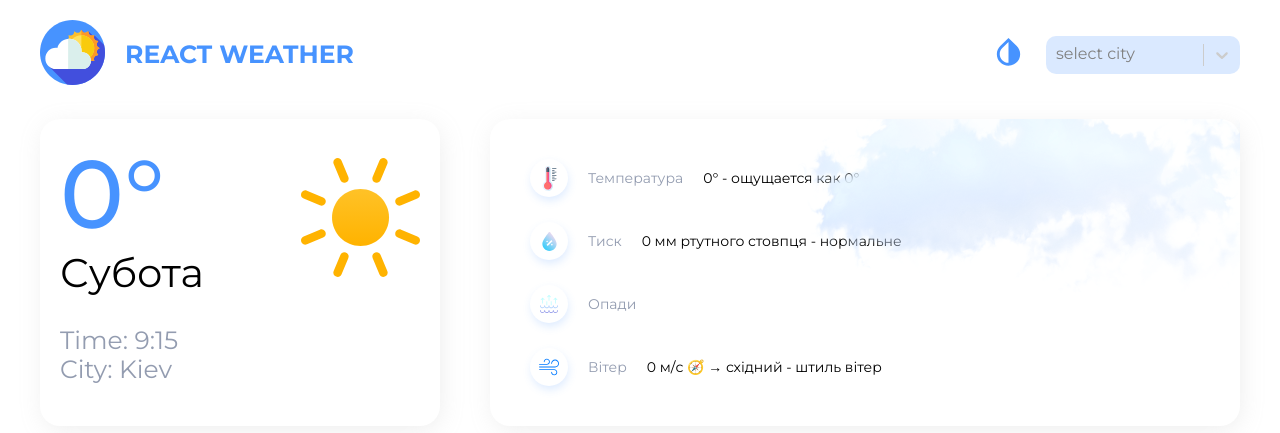
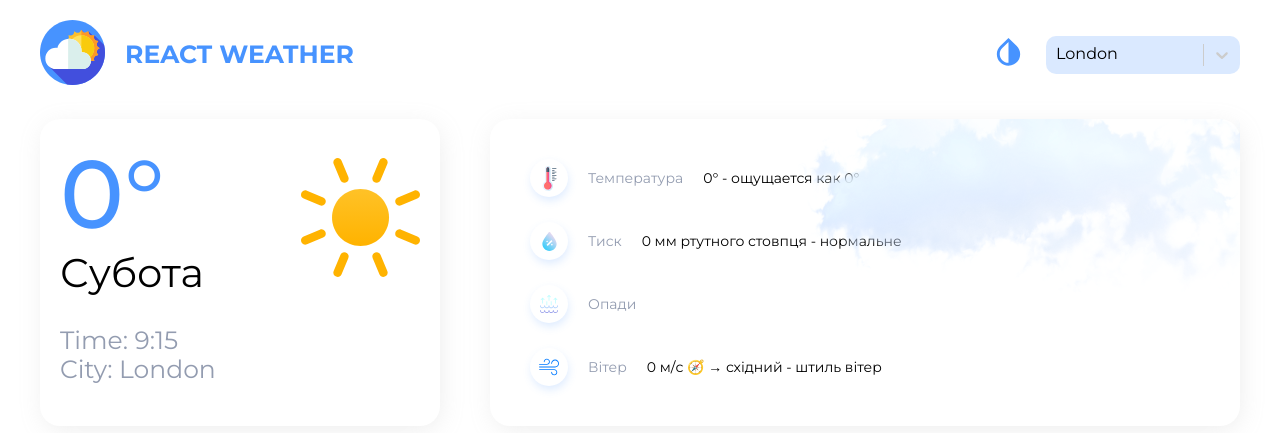
Before and after one commit to xtadeushx/weather-react-redux, a React (Create React App) app: page / in a window 1280 px wide. Shown: the top 433 px of the page. Built offline with nearby package versions, Linux system fonts and the light colour scheme; no server answers.

Commit message:
Fill: city context

```diff
--- a/src/App.tsx
+++ b/src/App.tsx
@@ -1,4 +1,4 @@
-import React from 'react';
+import React, { createContext, useState } from 'react';
 import { Route, Routes } from 'react-router-dom';
 import { Home } from './pges/Home/Home';
 import { MonthStatistic } from './pges/MonthStatistic/MonthStatistic';
@@ -6,19 +6,29 @@ import Header from './shared/Header/Header';
 import { items } from './data';
 import Popup from './shared/Popup/Popup';
 import { ThemeProvider } from './provider/ThemeProvider';
+import { useLocalStorage } from './hooks/useLocalStorage';
+export const cityContext = createContext({});
 
 function App() {
+// add city to localStorage
+  // const [city, setCity] = useLocalStorage([], 'city')
+
+
+
+
   return (
     <div className="global-container">
         {/* <Popup items={items}/> */}
       <div className="container">
 
-        <Header title="React weather" />
+         <Header title="React weather"/>
 
         <Routes>
           <Route path="/" element={<Home />} />
           <Route path="/month-statistic" element={<MonthStatistic />} />
         </Routes>
+
+
 
       </div>
     </div>
--- /dev/null
+++ b/src/context/CityContext.ts
@@ -0,0 +1,11 @@
+import { createContext } from 'react';
+
+export interface ICityContext {
+  city: string;
+  changeCity: (city: string) => void;
+}
+
+export const CityContext = createContext<ICityContext>({
+  city: 'London',
+  changeCity: () => {},
+});
--- /dev/null
+++ b/src/hooks/useCity.ts
@@ -0,0 +1,4 @@
+import {useContext} from 'react';
+import { CityContext } from '../context/CityContext';
+
+export const useCity = () => useContext(CityContext);
--- /dev/null
+++ b/src/hooks/useLocalStorage.ts
@@ -0,0 +1,18 @@
+import { useEffect, useState } from 'react';
+
+export const useLocalStorage = (initialValue: any, key: string) => {
+  const getValue = (): string => {
+    const storage = localStorage.getItem(key);
+    if (storage) {
+        return JSON.parse(storage);
+    }
+    return initialValue;
+  };
+  const [value, setValue] = useState(getValue);
+
+useEffect(()=>{
+localStorage.setItem(key, JSON.stringify(value));
+}, [value])
+
+  return [value, setValue];
+};
--- a/src/index.tsx
+++ b/src/index.tsx
@@ -6,6 +6,7 @@ import App from './App';
 import { ThemeProvider } from './provider/ThemeProvider';
 import './styles/index.scss';
 import { store } from './store/store';
+import { CityProvider } from './provider/CityProvider';
 
 const root = ReactDOM.createRoot(document.getElementById('root') as HTMLElement);
 root.render(
@@ -13,7 +14,9 @@ root.render(
     <BrowserRouter>
       <React.StrictMode>
         <ThemeProvider>
+          <CityProvider>
           <App />
+          </CityProvider>
         </ThemeProvider>
       </React.StrictMode>
     </BrowserRouter>
--- a/src/pges/Home/Home.tsx
+++ b/src/pges/Home/Home.tsx
@@ -17,7 +17,6 @@ const dispatch = useCustomDispatch();
 
 useEffect(() => {
   dispatch(fetchCurrentWeatherApi('Paris'));
-  console.log(weather);
 }, [])
 
 
--- a/src/pges/Home/components/ThisDay/ThisDay.module.scss
+++ b/src/pges/Home/components/ThisDay/ThisDay.module.scss
@@ -37,4 +37,7 @@
     color: $base-color;
     font-size: 25px;
   }
+  .this__city {
+   text-transform: capitalize;
+  }
 }
--- a/src/pges/Home/components/ThisDay/ThisDay.tsx
+++ b/src/pges/Home/components/ThisDay/ThisDay.tsx
@@ -1,5 +1,6 @@
-import React from 'react'
+import React, { useContext } from 'react'
 import { GlobalSvgSelector } from '../../../../assets/icons/global/GlobalSvgSelector';
+import { useCity } from '../../../../hooks/useCity';
 import { CurrentDate } from '../../../../services/CuurentDate';
 import { Weather } from '../../../../types/types';
 import s from './ThisDay.module.scss';
@@ -9,9 +10,13 @@ type ThisDayProps = {
 }
 
 const ThisDay = ({ weather }: ThisDayProps) => {
+
+  const {city} = useCity();
+
   const currentDay = new CurrentDate(new Date());
   let weekDay = currentDay.getDay();
   let time = currentDay.getTime();
+
   const icon = weather.weather[0]['icon']
   return (
     <div className={s.this__day}>
@@ -25,7 +30,7 @@ const ThisDay = ({ weather }: ThisDayProps) => {
       </div>
       <div className={s.bottom__block}>
         <div className={s.this__time}>Time: <span>{time}</span>    </div>
-        <div className={s.this__city}>City: Kiev</div>
+        <div className={s.this__city}>City: {city}</div>
       </div>
     </div>
   )
--- /dev/null
+++ b/src/provider/CityProvider.tsx
@@ -0,0 +1,33 @@
+import React, { ReactNode, useState } from 'react';
+import { CityContext } from '../context/CityContext';
+import { ThemeContext, Theme } from '../context/ThemeContext';
+import { changeCssRootVariables } from '../models/changeCssRootVariables';
+import { storage } from '../models/Storage';
+
+type CityProviderProps = {
+  children: ReactNode;
+};
+
+const CityProvider = ({ children, ...props }: CityProviderProps) => {
+  let currentCity = storage.getLocalStorageItem('city');
+  const [city, setCity] = useState(currentCity || 'London');
+
+
+  const changeCity = (data: string) => {
+    setCity(data);
+    storage.setLocalStorageItem('city', data);
+  };
+
+  return (
+    <CityContext.Provider
+      value={{
+        city,
+        changeCity,
+      }}
+      {...props}>
+      {children}
+    </CityContext.Provider>
+  );
+};
+
+export { CityProvider };
--- a/src/services/WeatherService.ts
+++ b/src/services/WeatherService.ts
@@ -6,7 +6,7 @@ import { Weather } from '../types/types';
 // const API_KEY = process.env.REACT_APP_API_KEY;
 
 export class WeatherSErvice {
-  static getCurrentWeather(city: string):Promise<AxiosResponse<Weather>> {
-    return api.get(`/weather?q=${city}&lang=ua`);
+  static getCurrentWeather(city: string, lang:string = 'ua'):Promise<AxiosResponse<Weather>> {
+    return api.get(`/weather?q=${city}&lang=${lang}`);
   }
 }
--- a/src/shared/Header/Header.tsx
+++ b/src/shared/Header/Header.tsx
@@ -1,16 +1,18 @@
-import Select from 'react-select';
+import Select, { ActionMeta, GroupBase, OptionsOrGroups } from 'react-select';
 import { GlobalSvgSelector } from '../../assets/icons/global/GlobalSvgSelector';
 import s from './Header.module.scss';
-import { Theme} from '../../context/ThemeContext';
+import { Theme } from '../../context/ThemeContext';
 import { useTheme } from '../../hooks/useTheme';
+import { useState } from 'react';
+import { useCity } from '../../hooks/useCity';
 
 type HeaderProps = {
   title: string;
 };
 
-const Header = ({ title }: HeaderProps) => {
-
-const {theme, changeTheme} = useTheme();
+const Header = ({ title}: HeaderProps) => {
+  const [value, setValue] = useState({ value: 'city-1', label: 'London' });
+  const { theme, changeTheme } = useTheme();
 
   const options = [
     { value: 'city-1', label: 'London' },
@@ -33,8 +35,11 @@ const {theme, changeTheme} = useTheme();
       color: '#000',
     }),
   };
-
-
+  const {changeCity} = useCity();
+  const onChange = (event: any): void => {
+    setValue(event);
+   changeCity(event.label);
+  }
 
   return (
     <header className={s.header}>
@@ -45,10 +50,15 @@ const {theme, changeTheme} = useTheme();
         <div className={s.title}>{title}</div>
       </div>
       <div className={s.wrapper}>
-        <div className={s.change_theme} onClick={()=>changeTheme(theme=== Theme.LIGHT?Theme.DARK:Theme.LIGHT)}>
+        <div className={s.change_theme} onClick={() => changeTheme(theme === Theme.LIGHT ? Theme.DARK : Theme.LIGHT)}>
           <GlobalSvgSelector id="change-theme" />
         </div>
-        <Select styles={colourStyles} placeholder="select city" options={options} />
+        <Select
+          styles={colourStyles}
+          placeholder="select city"
+          options={options}
+          onChange={onChange}
+          value={value} />
       </div>
     </header>
   );
```
